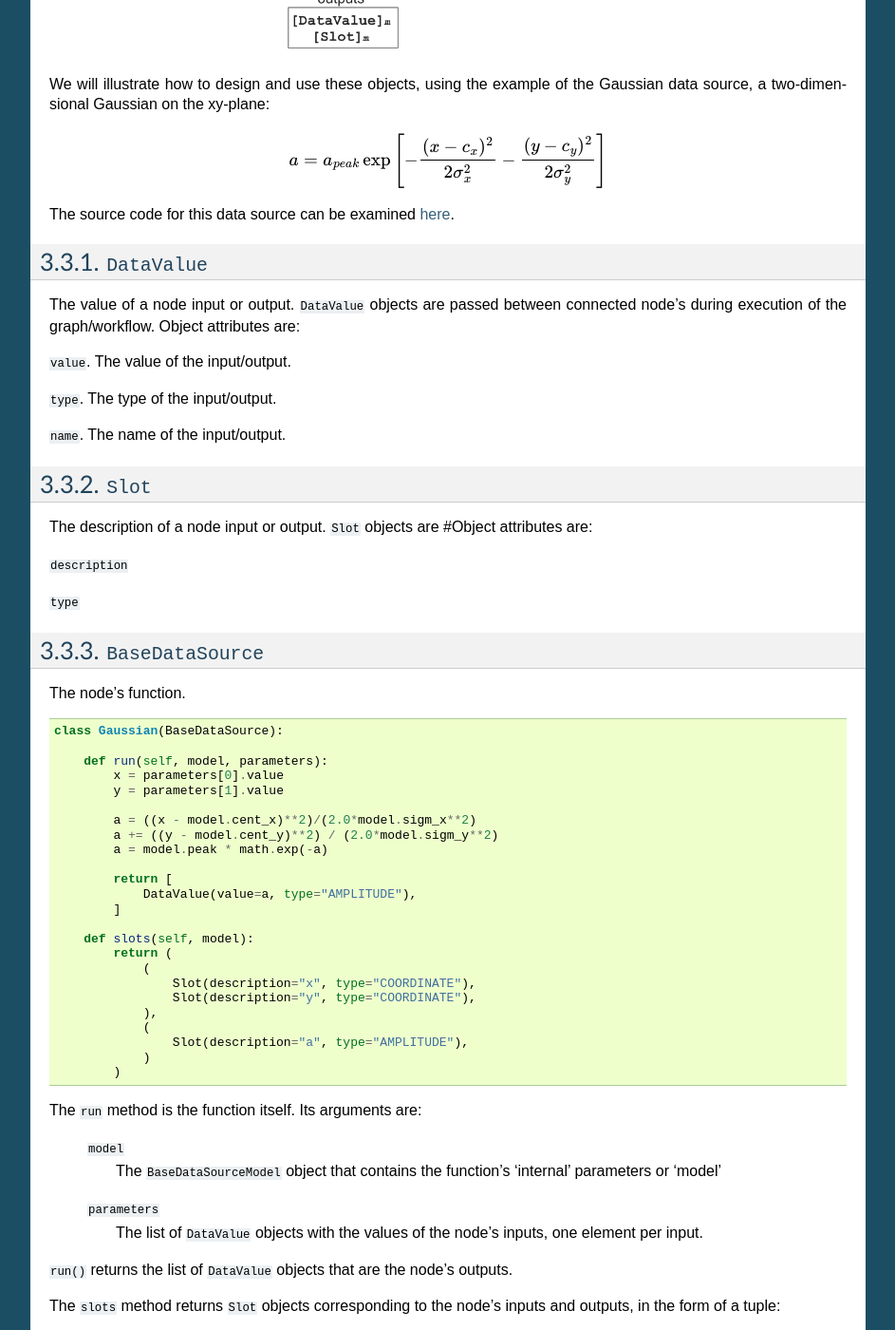
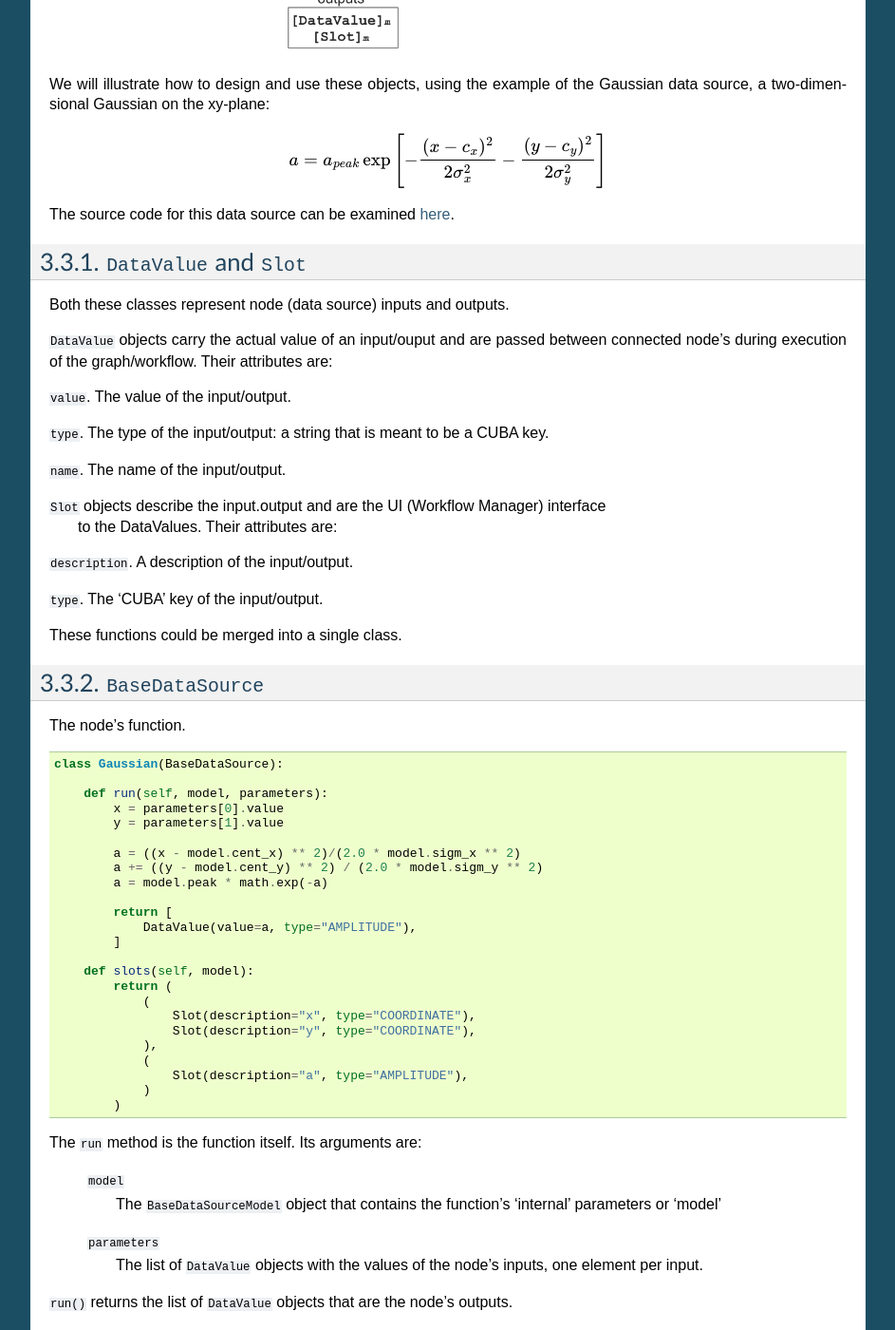
Before and after one commit to force-h2020/force-docs, a Sphinx documentation site: the page built from docs/source/extending/data_source.rst, in a window 1280 px wide and 1400 px high, scrolled down 1159 px. Shown: the whole window at 95% size, without its empty margins (198-1141 px from the left). Built offline with Sphinx 7.4.7, drawn with Linux system fonts in a browser that asks for light colours; some of the changed text lies outside the part shown.

Commit message:
nitpicks

```diff
--- a/docs/source/extending/data_source.rst
+++ b/docs/source/extending/data_source.rst
@@ -42,28 +42,27 @@ of the Gaussian data source, a two-dimensional Gaussian on the xy-plane:
 The source code for this data source can be examined
 `here <https://github.com/force-h2020/force-bdss-plugin-enthought-example>`_.
 
-``DataValue``
--------------
-The value of a node input or output. ``DataValue`` objects are passed between connected node's
-during execution of the graph/workflow. Object attributes are:
+``DataValue`` and ``Slot``
+--------------------------
+Both these classes represent node (data source) inputs and outputs.
+
+``DataValue`` objects carry the actual value of an input/ouput and are passed between
+connected node's during execution of the graph/workflow. Their attributes are:
 
 ``value``. The value of the input/output.
 
-``type``. The type of the input/output.
+``type``. The type of the input/output: a string that is meant to be a CUBA key.
 
 ``name``. The name of the input/output.
 
+``Slot`` objects describe the input.output and are the UI (Workflow Manager) interface
+ to the DataValues. Their attributes are:
 
-``Slot``
---------
-The description of a node input or output. ``Slot`` objects are
-#Object attributes are:
+``description``. A description of the input/output.
 
-``description``
+``type``. The 'CUBA' key of the input/output.
 
-
-``type``
-
+These functions could be merged into a single class.
 
 ``BaseDataSource``
 ------------------
@@ -75,8 +74,8 @@ The node's function. ::
             x = parameters[0].value
             y = parameters[1].value
 
-            a = ((x - model.cent_x)**2)/(2.0*model.sigm_x**2)
-            a += ((y - model.cent_y)**2) / (2.0*model.sigm_y**2)
+            a = ((x - model.cent_x) ** 2)/(2.0 * model.sigm_x ** 2)
+            a += ((y - model.cent_y) ** 2) / (2.0 * model.sigm_y ** 2)
             a = model.peak * math.exp(-a)
 
             return [
--- a/docs/source/extending/extending.rst
+++ b/docs/source/extending/extending.rst
@@ -5,7 +5,7 @@ Force BDSS is extensible through the `Envisage <https://docs.enthought.com/envis
 plugin framework. A plugin can be (and generally is) provided as a separate python package that
 provides some new classes. Force BDSS will find these classes from the plugin at startup.
 
-A single plugin can provide one or more of the following: ``MCO``, ``DataSources``, ``NotificationListeners``, ``UIHooks``.
+A single plugin can provide one or more of the following: ``MCO``, ``DataSources`` or ``NotificationListeners``.
 It can optionally provide ``DataView`` and ``ContributedUI`` objects to be used by the ``force_wfmanager`` GUI: these
 features will be dealt with in an extension tutorial.
 
@@ -18,7 +18,7 @@ To implement a new plugin, you must define at least four classes:
 
 - The ``Plugin`` class itself.
 - One of the entities you want to implement: a ``DataSource``,
-  ``NotificationListener``, ``MCO``, or ``UIHook``.
+  ``NotificationListener`` or ``MCO``.
 - A ``Factory`` class for the entity above: it is responsible for creating the
   specific entity, for example, a ``DataSource``
 - A ``Model`` class which contains configuration options for the entity.
--- a/docs/source/extending/notification.rst
+++ b/docs/source/extending/notification.rst
@@ -21,7 +21,7 @@ the method::
     get_listener_class()
      return the notification listener object class.
 
-The NotificationListener class must reimplement the following methods, that
+The BaseNotificationListener class must reimplement the following methods, that
 are invoked in specific lifetime events of the BDSS::
 
     def initialize(self):
```
Also changed, not shown: docs/source/extending/optimizer_engine.rst (+5 -5 lines), docs/source/extending/parameter.rst (+3 -14 lines).
